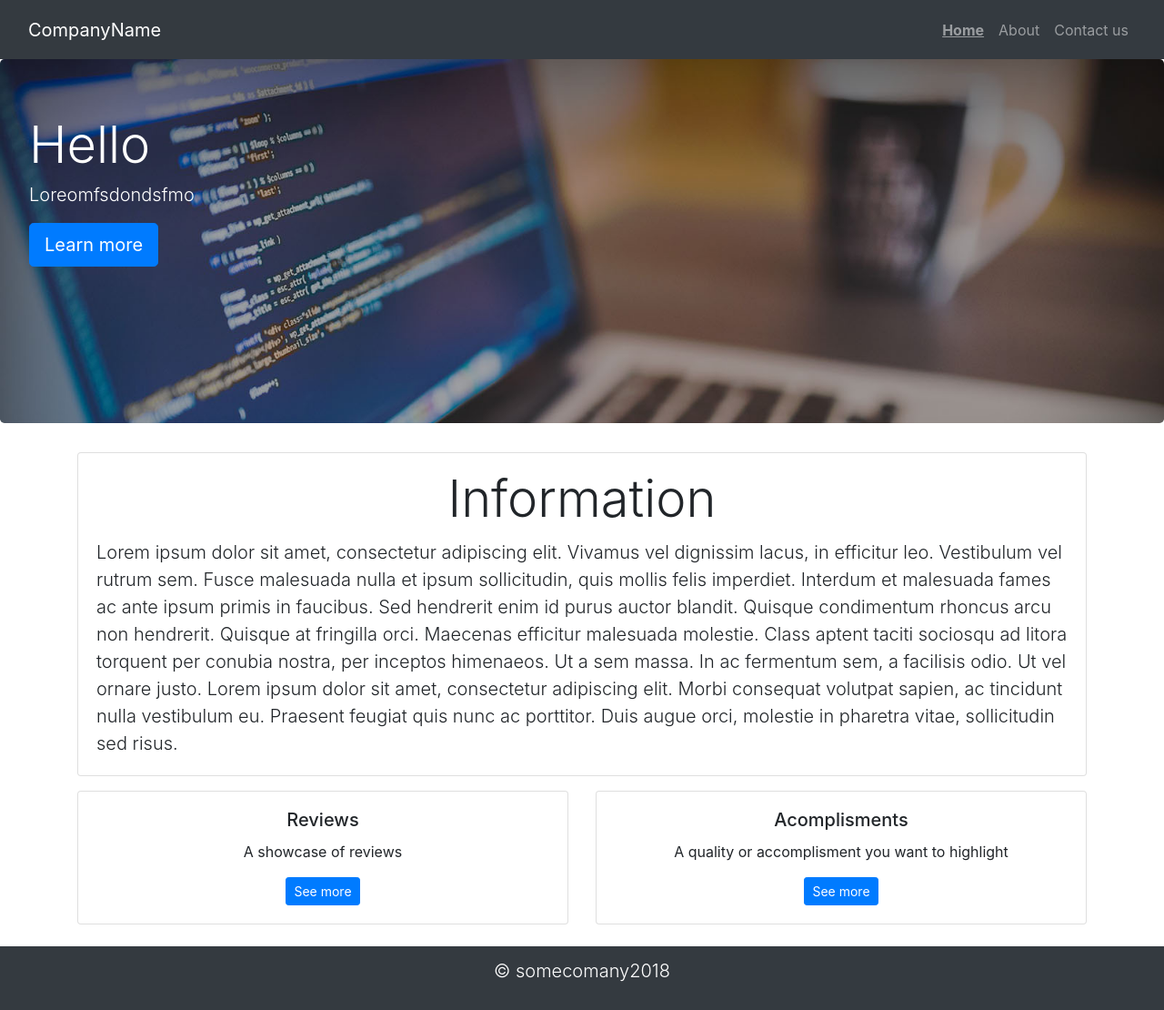
After one commit to 8shaks/BootstrapLayout.github.io, a PHP site: page /home.html in a window 1280 px wide. The commit adds this page. Shown: the whole page at 91% size. Run offline with PHP 8.4, Linux system fonts and the light colour scheme.

Commit message:
Pc changes

```diff
--- a/css/index.css
+++ b/css/index.css
@@ -1,48 +1,43 @@
-
- html, body{
-
-    overflow-x:hidden;
+html,
+body {
+  overflow-x: hidden;
 }
 
 /*Navbar css */
-.navbar{
+.navbar {
   min-height: 65px;
 }
 
-.current a{
-    font-weight: bold;
+.current a {
+  font-weight: bold;
 
-    text-decoration:underline;
-
+  text-decoration: underline;
 }
 
-
 /*Homepage jumbotron css*/
-.jumbotron{
-    background-image:url('./code.jpeg');
-    background-size:cover;
-    color:white;
-   height:50vh;
-
+.jumbotron {
+  background-image: url("../images/code.jpeg");
+  background-size: cover;
+  color: white;
+  height: 50vh;
 }
 
 /*fotter css */
-.footer{
-    font-size: 20px;
-    color:white;
-    font-weight:20;
+.footer {
+  font-size: 20px;
+  color: white;
+  font-weight: 20;
 }
 
-.footer-header{
-    font-size: 20px;
+.footer-header {
+  font-size: 20px;
 }
 
 /** About page customer service article**/
-.margin-left{
-
+.margin-left {
 }
 
 /** All/universal **/
-.indent{
-text-indent: 2em;
+.indent {
+  text-indent: 2em;
 }
--- /dev/null
+++ b/home.html
@@ -0,0 +1,135 @@
+<!DOCTYPE html>
+<html lang="en">
+
+<head>
+  <!-- Required meta tags -->
+  <meta charset="utf-8">
+  <meta name="viewport" content="width=device-width, initial-scale=1, shrink-to-fit=no">
+  <!--Title -->
+  <title>Bootstrap Layout||Home Page</title>
+  <!-- Bootstrap CSS -->
+  <link rel="stylesheet" href="https://maxcdn.bootstrapcdn.com/bootstrap/4.0.0-beta/css/bootstrap.min.css" integrity="sha384-/Y6pD6FV/Vv2HJnA6t+vslU6fwYXjCFtcEpHbNJ0lyAFsXTsjBbfaDjzALeQsN6M"
+    crossorigin="anonymous">
+  <link rel='stylesheet' href='./css/index.css'>
+</head>
+
+<body>
+  <!--NavBar-->
+  <section id='Navbar'>
+    <nav class="navbar navbar-expand-lg navbar-dark bg-dark">
+      <div class="container-fluid">
+        <a class="navbar-brand" href="#">CompanyName</a>
+        <button class='navbar-toggler' type='button' data-toggle='collapse' data-target='#navbarSupportedContent'>
+          <span class='navbar-toggler-icon'></span>
+        </button>
+
+        <div class="collapse navbar-collapse" id="navbarSupportedContent">
+          <ul class="navbar-nav ml-auto">
+            <li class="nav-item current">
+              <a class="nav-link " href="./home.html">Home</a>
+            </li>
+            <li class="nav-item">
+              <a class="nav-link" href="./about.html">About</a>
+            </li>
+            <!-- <li class="nav-item dropdown">
+                    <a class="nav-link dropdown-toggle" href="#" id='navbarDropdown' data-toggle='dropdown'>Products</a>
+                    <div class='dropdown-menu'>
+                      <a class='dropdown-item' href="#">Product 1</a>
+                      <a class='dropdown-item' href="#">Product 1</a>
+                      <a class='dropdown-item' href="#">Product 1</a>
+                        </div>
+                </li>!-->
+            <li class="nav-item">
+              <a class="nav-link" href="#">Contact us</a>
+            </li>
+          </ul>
+        </div>
+      </div>
+    </nav>
+  </section>
+
+  <!-- Jumbotron/ header-->
+  <section id='Jumbotron'>
+    <div class='jumbotron'>
+      <h4 class='display-4'>Hello</h4>
+      <p class='lead'>Loreomfsdondsfmo</p>
+      <p class='lead'>
+        <button class='btn btn-primary btn-lg' role='button'>Learn more</button>
+      </p>
+    </div>
+  </section>
+
+  <!-- Body-->
+  <section id='Body'>
+    <div class=container>
+      <div class='row'>
+        <div class='col-12 '>
+
+          <div class='card '>
+            <div class='card-body text-center'>
+              <div class='card-title display-4'>
+                Information
+              </div>
+
+              <div class='card-text lead text-left'>
+                Lorem ipsum dolor sit amet, consectetur adipiscing elit. Vivamus vel dignissim lacus, in efficitur leo. Vestibulum vel rutrum
+                sem. Fusce malesuada nulla et ipsum sollicitudin, quis mollis felis imperdiet. Interdum et malesuada fames
+                ac ante ipsum primis in faucibus. Sed hendrerit enim id purus auctor blandit. Quisque condimentum rhoncus
+                arcu non hendrerit. Quisque at fringilla orci. Maecenas efficitur malesuada molestie. Class aptent taciti
+                sociosqu ad litora torquent per conubia nostra, per inceptos himenaeos. Ut a sem massa. In ac fermentum sem,
+                a facilisis odio. Ut vel ornare justo. Lorem ipsum dolor sit amet, consectetur adipiscing elit. Morbi consequat
+                volutpat sapien, ac tincidunt nulla vestibulum eu. Praesent feugiat quis nunc ac porttitor. Duis augue orci,
+                molestie in pharetra vitae, sollicitudin sed risus.
+              </div>
+            </div>
+          </div>
+        </div>
+      </div>
+    </div>
+    <div class='container'>
+      <div class="row my-3 ">
+        <div class="col-xs-12 col-md-6 mb-2">
+          <div class="card">
+            <div class="card-body text-center">
+              <h5 class="card-title">Reviews</h5>
+              <p class="card-text">A showcase of reviews</p>
+              <button class='btn btn-primary btn-sm' role='button'>See more</button>
+            </div>
+          </div>
+        </div>
+        <div class="col-xs-12 col-md-6 ">
+          <div class="card">
+            <div class="card-body text-center">
+              <h5 class="card-title">Acomplisments</h5>
+              <p class="card-text">A quality or accomplisment you want to highlight</p>
+              <button class='btn btn-primary btn-sm' role='button'>See more</button>
+            </div>
+          </div>
+        </div>
+      </div>
+    </div>
+  </section>
+
+  <!--Footer-->
+  <footer class='bg-dark p-3'>
+    <div class='container'>
+      <div class='row footer'>
+        <div class='col-12 '>
+          <ul class='list-unstyled text-center'>
+            <li>
+              <h6 class='text-white lead footer-header'>&copy somecomany2018</h6>
+            </li>
+          </ul>
+        </div>
+      </div>
+    </div>
+  </footer>
+  <script src="https://code.jquery.com/jquery-3.3.1.slim.min.js" integrity="sha384-q8i/X+965DzO0rT7abK41JStQIAqVgRVzpbzo5smXKp4YfRvH+8abtTE1Pi6jizo"
+    crossorigin="anonymous"></script>
+  <script src="https://cdnjs.cloudflare.com/ajax/libs/popper.js/1.14.3/umd/popper.min.js" integrity="sha384-ZMP7rVo3mIykV+2+9J3UJ46jBk0WLaUAdn689aCwoqbBJiSnjAK/l8WvCWPIPm49"
+    crossorigin="anonymous"></script>
+  <script src="https://stackpath.bootstrapcdn.com/bootstrap/4.1.3/js/bootstrap.min.js" integrity="sha384-ChfqqxuZUCnJSK3+MXmPNIyE6ZbWh2IMqE241rYiqJxyMiZ6OW/JmZQ5stwEULTy"
+    crossorigin="anonymous"></script>
+</body>
+
+</html>
```
Also changed, not shown: about.html (+30 -12 lines), index.html (deleted, +0 -121 lines), .htaccess, 1 other file.
